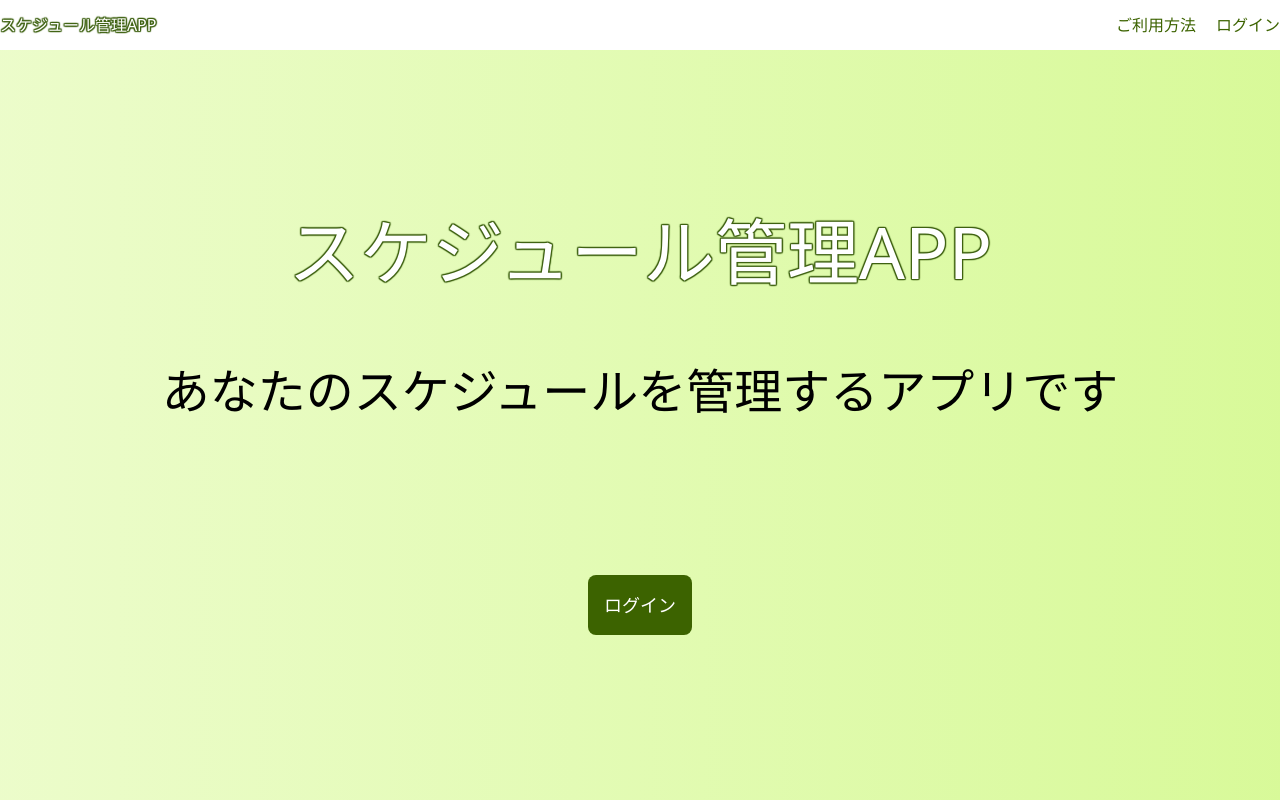
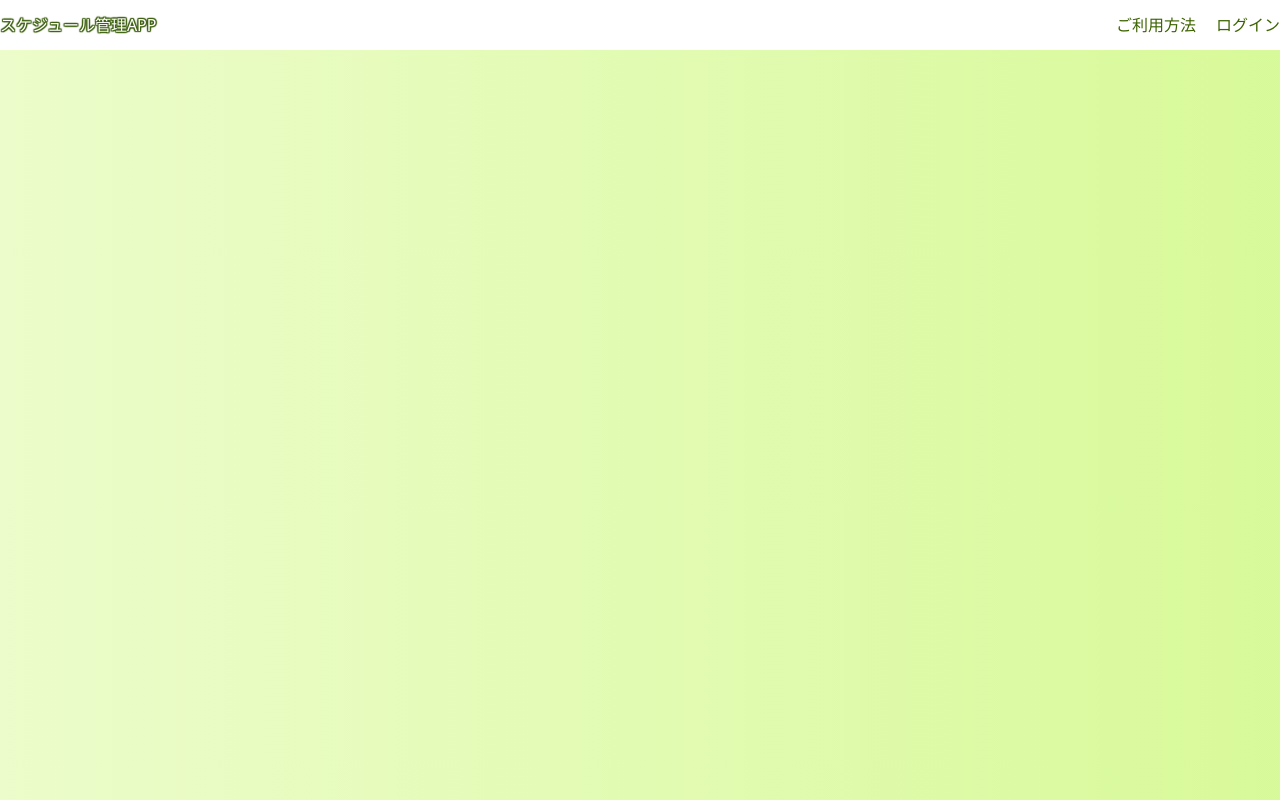
Before and after one commit to namonaki1234/calender-project, a React (Vite) app: page / in a window 1280 px wide. Built offline with nearby package versions, Linux system fonts and the light colour scheme.

Commit message:
create header&button component

```diff
--- /dev/null
+++ b/src/components/atoms/PrimaryButton.tsx
@@ -0,0 +1,10 @@
+type PropasType = {
+  children: React.ReactNode; };
+
+export const PrimaryButton = ({ children }: PropasType) => {
+  return (
+    <button className="bg-lime-800 text-white p-4 text-lg rounded-lg">
+    {children}
+  </button>
+  )
+}
--- a/src/components/pages/TopPage.tsx
+++ b/src/components/pages/TopPage.tsx
@@ -1,28 +1,18 @@
+import { PrimaryButton } from '../atoms/PrimaryButton';
+import { NotLoginLayout } from '../templates/NotLoginLayout';
+
 export const TopPage = () => {
   return (
-    <div className="relative">
-      <header className="fixed top-0 right-0 left-0 bg-white">
-        <div className="flex justify-between container mx-auto leading-[50px]">
-          <p className="logo">スケジュール管理APP</p>
-          <nav>
-            <ul className="flex gap-5 text-lime-800">
-              <li>ご利用方法</li>
-              <li>ログイン</li>
-            </ul>
-          </nav>
-        </div>
-      </header>
-      <main className="pt-[50px] bg-gradient-to-r from-lime-100 to-lime-200 h-screen flex flex-col items-center justify-center">
+    <NotLoginLayout>
       <div className="text-center">
         <h1 className="text-7xl logo">スケジュール管理APP</h1>
         <p className="pt-[10vh] text-5xl">
           あなたのスケジュールを管理するアプリです
         </p>
         <div className="pt-[20vh]">
-            <button className="bg-lime-800 text-white p-4 text-lg rounded-lg">ログイン</button>
+         <PrimaryButton>ログイン</PrimaryButton>
         </div>
       </div>
-      </main>
-    </div>
+    </NotLoginLayout>
   );
 };
--- /dev/null
+++ b/src/components/templates/NotLoginLayout.tsx
@@ -0,0 +1,22 @@
+type PropasType = {
+  children: React.ReactNode;
+};
+
+export const NotLoginLayout = ({ children }: PropasType) => {
+  return (
+    <div className="relative">
+      <header className="fixed top-0 right-0 left-0 bg-white">
+        <div className="flex justify-between container mx-auto leading-[50px]">
+          <p className="logo">スケジュール管理APP</p>
+          <nav>
+            <ul className="flex gap-5 text-lime-800">
+              <li>ご利用方法</li>
+              <li>ログイン</li>
+            </ul>
+          </nav>
+        </div>
+      </header>
+      <main className="pt-[50px] bg-gradient-to-r from-lime-100 to-lime-200 h-screen flex flex-col items-center justify-center"></main>
+    </div>
+  );
+};
```
Also changed, not shown: 1 other file (tests, documents, lock files or other folders). Lines whose indentation alone changed are shown as unchanged.
